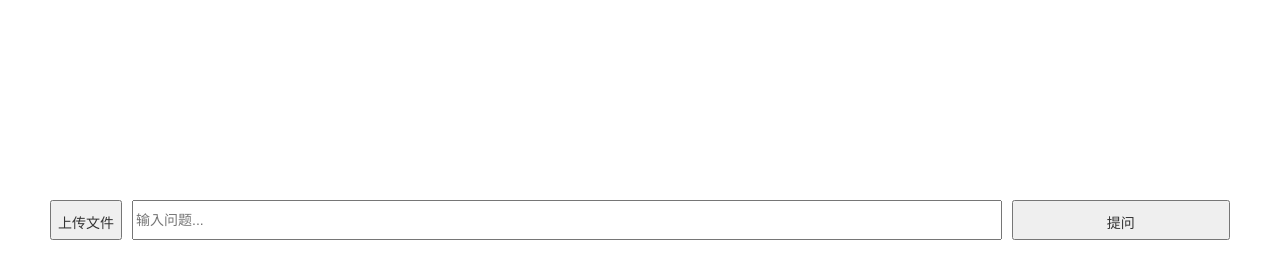
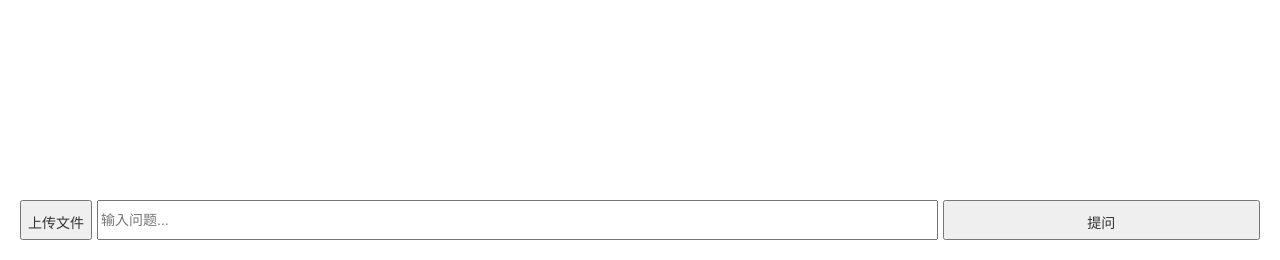
Before and after one commit to nitpicker55555/code_interpreter, a Flask app: template flask_pro/templates/index.html in a window 1280 px wide. Shown: the part 540-800 px from the top of the page. Run offline with Flask 3, Linux system fonts and the light colour scheme; the template is opened without the code that fills it, so the values that code supplies are empty; some libraries are stand-ins or nearby versions.

Commit message:
add requirements.txt

````diff
--- a/flask_pro/app.py
+++ b/flask_pro/app.py
@@ -58,14 +58,16 @@ search_internet("中国新闻")
 # Writing Python:
 # If you want to get the value of a variable, please use print() to print it out.
 # """
-normal_prompt = r"""
-You have a virtual environment equipped with a python environment and function 'search_internet('news')' to access internet. You can freely achieve your goals through python
-code. You can use python code to process user upload files, or use matplotlib to draw charts, and use 'search_internet("news")' to access internet.
-The variables in the code you give will be stored in the environment and can be called directly next
-time.
+normal_prompt = r"""You have a virtual environment equipped with a python environment and internet.
+You can use python code to process user upload files, or use matplotlib to draw charts, and use 'search_internet("news")' to access
+internet. The variables in the code you give will be stored in the environment and can be called directly next time.
+
+Please notice: If you want to write code, please write with markdown format. If user wants to search news or
+informations in internet, use python code: 'search_internet('what you want to search')' to get relevant information,
+do not use other python code.
 
 Access internet: You can access internet to search information by calling function search_internet("news"), Example: you
-can run search_internet("China news") to get news in China. Run search_internet("Germany news") to get news in germany."""
+can write python code '```python\nsearch_internet("西安新闻")\n```' to get news in 西安. Write '```python\nsearch_internet("Germany news")\n```' to get news in germany."""
 
 judge_prompt="""You are a task completion judge. I will tell you the goal and current completion status of this task.
 You need to output whether it is completed now in json format. If it is completed, output {"complete":true}. If not,
@@ -160,7 +162,7 @@ def complete_json(input_stream):
 def extract_code(code_str):
     return code_str.split("```python")[1].split("```")[0]
 def len_str2list(result):
-    result=result.replace("None","").replace(" ","")
+    # result=result.replace("None","").replace(" ","")
     try:
         # 尝试使用 ast.literal_eval 解析字符串
         result = ast.literal_eval(result)
@@ -390,8 +392,8 @@ except:
                 else:
                     steps += 1
                     session['messages2'].append({"role": "user",
-                                      "content": "continue"})
-                    final_conv='continue'
+                                      "content": "好"})
+                    final_conv='好'
 
                 data_with_response = {
                     'len': str(len(session['messages2'])),
@@ -503,4 +505,4 @@ except:
 
 
 if __name__ == '__main__':
-    app.run(debug=False)
+    app.run(debug=False,host='0.0.0.0')
--- a/flask_pro/requirements.txt
+++ b/flask_pro/requirements.txt
@@ -1,5 +1,5 @@
 openai
 langchain
 duckduckgo-search
-dotenv
+python-dotenv
 flask
--- a/flask_pro/templates/index.html
+++ b/flask_pro/templates/index.html
@@ -32,17 +32,17 @@
             border: 1px solid #ccc;
             padding: 10px;
             overflow-y: auto; /* 内容超出时在元素内部显示滚动条 */
-            margin: 30px 20px 10px; /* 上、左右、下的外边距 */
+            margin: -30px 20px 5px; /* 上、左右、下的外边距 */
             width: calc(100% - 40px); /* 调整宽度以考虑左右的边距 */
-            max-height: calc(100vh - 150px); /* 最大高度以避免窗口滚动条 */
+            max-height: calc(100vh); /* 最大高度以避免窗口滚动条 */
 
 
         }
         .input-button-container {
             position: fixed; /* 使用固定定位 */
             bottom: 20px; /* 距离窗口底部20px */
-            left: 50px; /* 距离窗口左边50px */
-            right: 50px; /* 距离窗口右边50px */
+            left: 20px; /* 距离窗口左边50px */
+            right: 20px; /* 距离窗口右边50px */
 
             display: flex; /* 使用flex布局 */
             justify-content: space-between; /* 使输入框和按钮分布在两端 */
@@ -56,12 +56,12 @@
 
         #inputField {
             width: 80%; /* 输入框占据大部分空间 */
-            margin-right: 10px; /* 和按钮之间留出一些间隔 */
-            margin-left: 10px; /* 和按钮之间留出一些间隔 */
+            margin-right: 5px; /* 和按钮之间留出一些间隔 */
+            margin-left: 5px; /* 和按钮之间留出一些间隔 */
         }
 
         #confirmButton {
-            width: 20%; /* 按钮占据剩余空间 */
+            width: 30%; /* 按钮占据剩余空间 */
         }
 
     </style>
````
